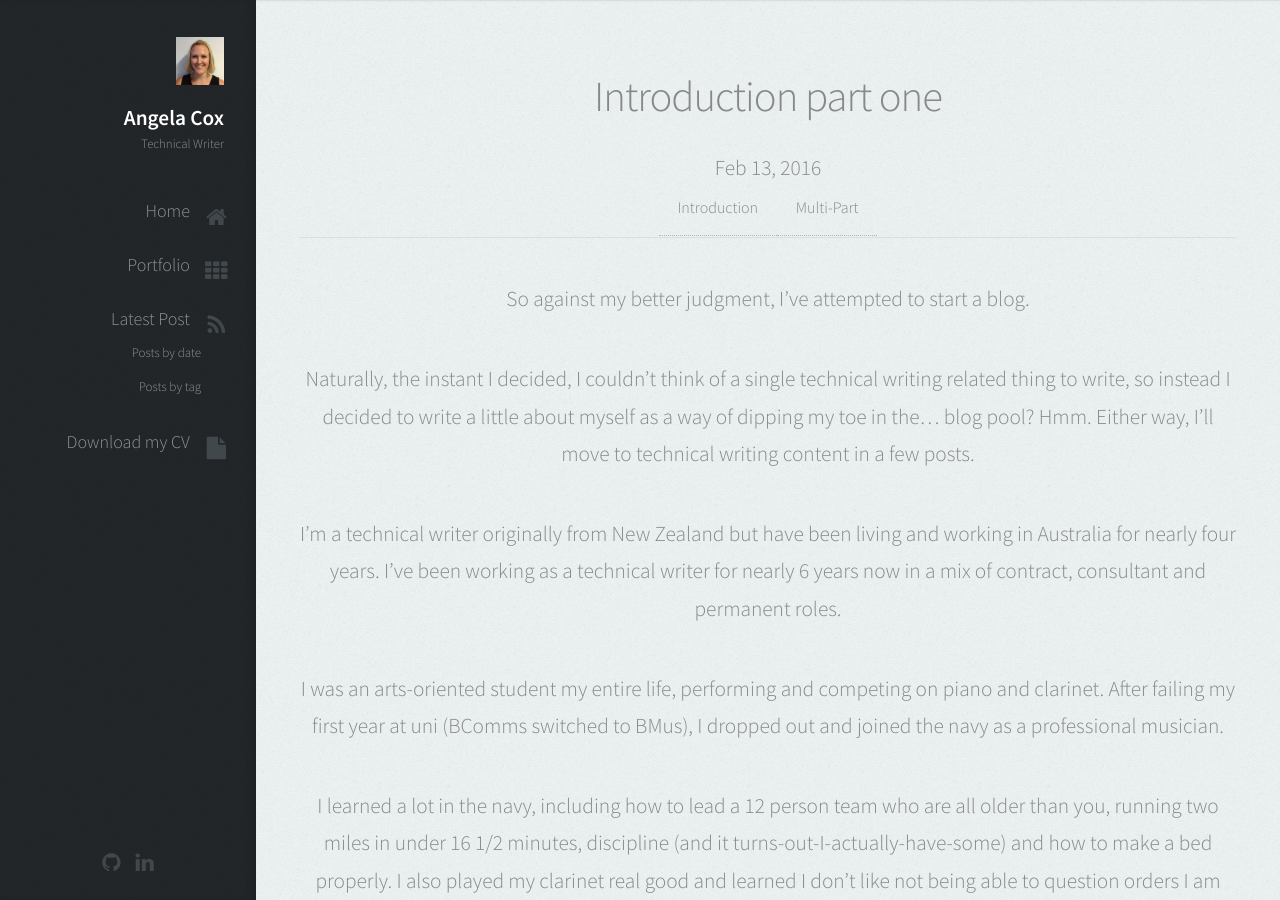
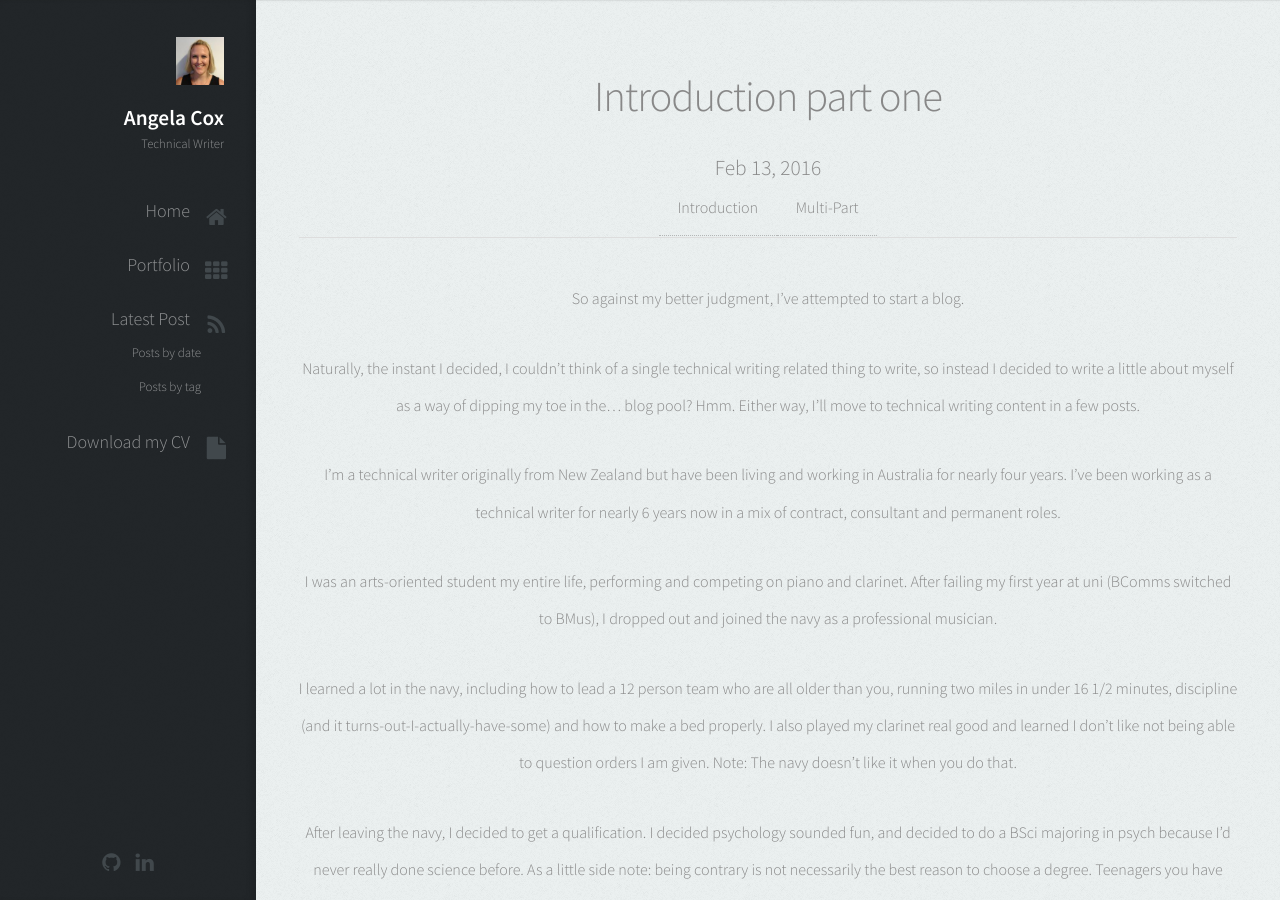
Before and after one commit to AngelaCox/UX-Portfolio, a Jekyll site: the page built from _posts/2016-02-13-introduction-part-one.markdown, in a window 1280 px wide and 900 px high. Built offline with Jekyll 4.4.1, drawn with Linux system fonts in a browser that asks for light colours.

Commit message:
Tweak post layout

```diff
--- a/_layouts/post.html
+++ b/_layouts/post.html
@@ -15,7 +15,7 @@ layout: default
         <hr />
       </header>
 
-      <article class="post-content">
+      <article class="post-content" style="font-size: medium;">
       {{ content }}
       </article>
       <footer class="post-footer">
```
